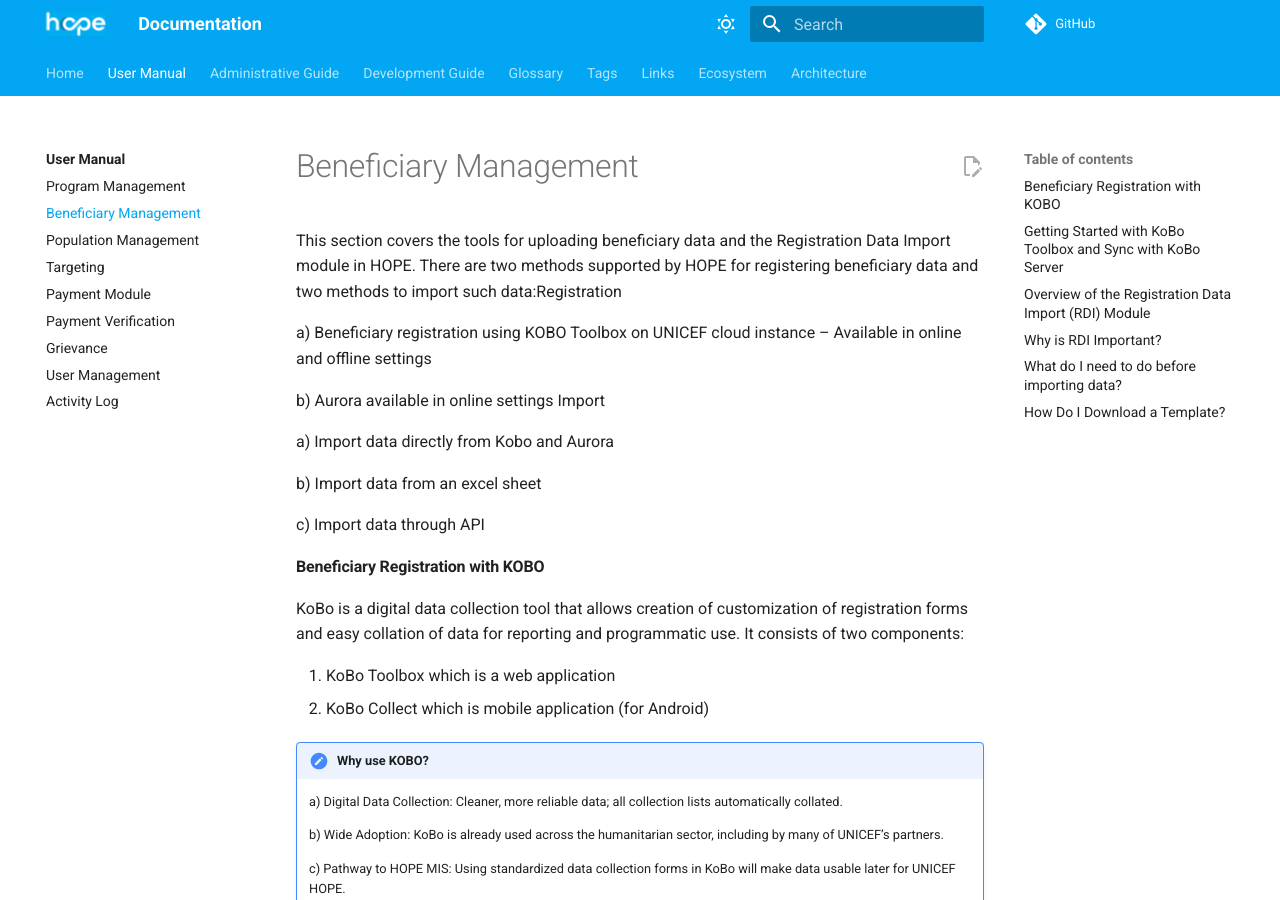
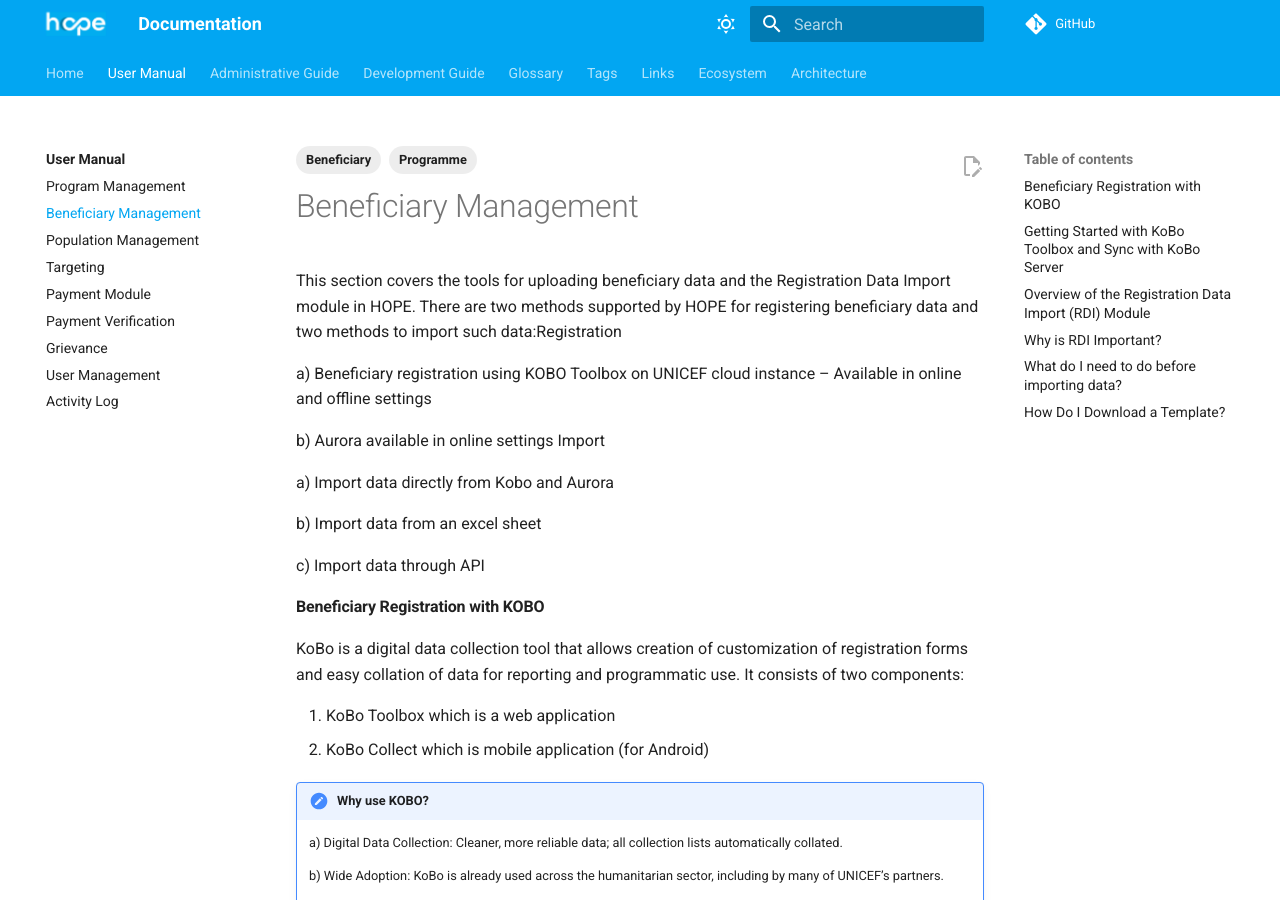
Before and after one commit to unicef/hope-documentation, an MkDocs documentation site: the page built from docs/guide-user/beneficiary.md, in a window 1280 px wide and 900 px high. Built offline with MkDocs 1.6.1 and Material for MkDocs 9.7.7, drawn with Linux system fonts in a browser that asks for light colours; plug-ins that fetch from the network failed and are left out; comment, search, counter and statistics services are not loaded.

Commit message:
tags_added

```diff
--- a/docs/guide-user/beneficiary.md
+++ b/docs/guide-user/beneficiary.md
@@ -1,5 +1,8 @@
 ---
 title: Beneficiary Management
+tags:
+      - Beneficiary
+      - Programme
 ---
 
 This section covers the tools for uploading beneficiary data and the Registration Data Import module in HOPE. There are two methods supported by HOPE for registering beneficiary data and two methods to
```
